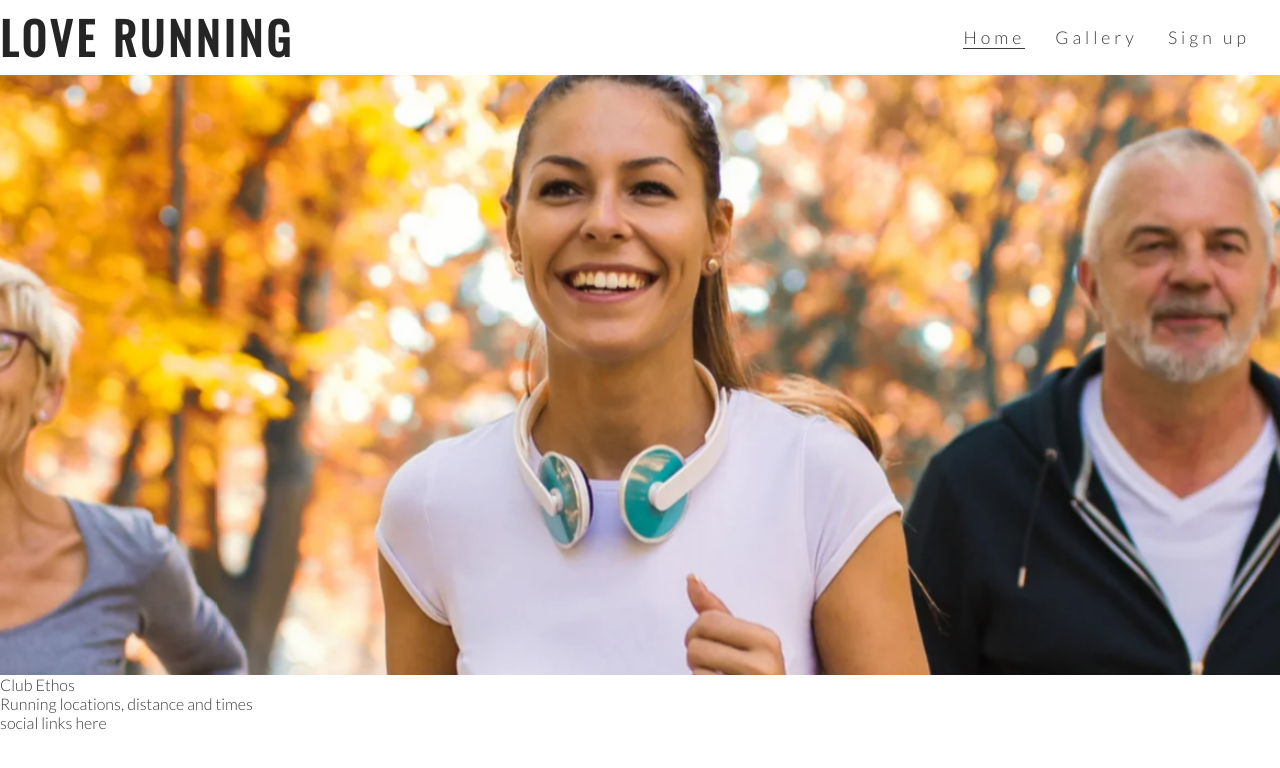
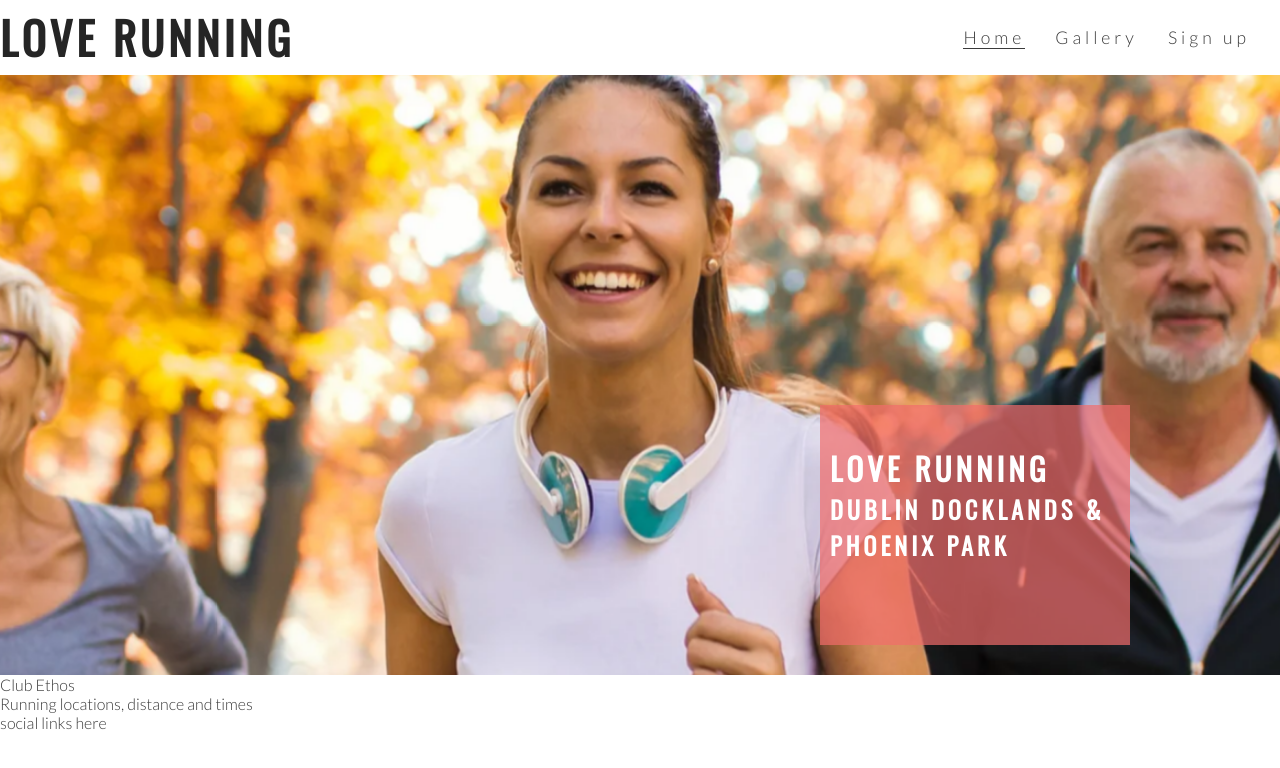
Before and after one commit to moirahartigan/love-running, a plain HTML site: page index.html in a window 1280 px wide. Drawn offline with nearby package versions, Linux system fonts and the light colour scheme.

Commit message:
Add cover text and style

```diff
--- a/assets/css/style.css
+++ b/assets/css/style.css
@@ -58,12 +58,19 @@ h2 {
     border-bottom: 1px solid #3a3a3a;
 }
 
-/* hero image */
+/* hero image and cover-text */
+
 
 #hero-outer {
     height: 600px;
     width: 100%;
     overflow: hidden;
+
+    position: relative;
+}
+
+#cover-text, #cover-text h2 {
+    color: #fff;
 }
 
 #hero-image {
@@ -88,3 +95,23 @@ h2 {
         transform: scale(1.1);
     }
 }
+
+#cover-text {
+    font-size: 130%;
+    font-family: Oswald, sans-serif;
+    text-transform: uppercase;
+    letter-spacing: 4px;
+
+    width: 300px;
+    height: 200px;
+
+    padding-top: 40px;
+    padding-left: 10px;
+
+    background-color: rgba(241, 109, 107, .7);
+
+    bottom: 30px;
+    right: 150px;
+
+    position: absolute;
+}
--- a/index.html
+++ b/index.html
@@ -32,6 +32,10 @@
     </header>
     <section id="hero-outer">
         <div id="hero-image"></div>
+        <div id="cover-text">
+            <h2>Love Running</h2>
+            <h3>Dublin Docklands & Phoenix Park</h3>
+        </div>
     </section>
     <section>
         Club Ethos
```
